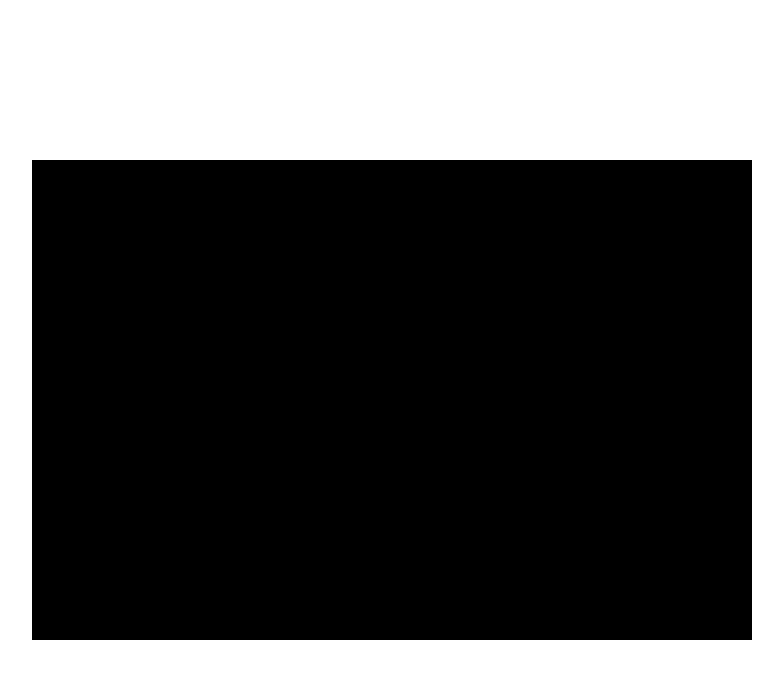
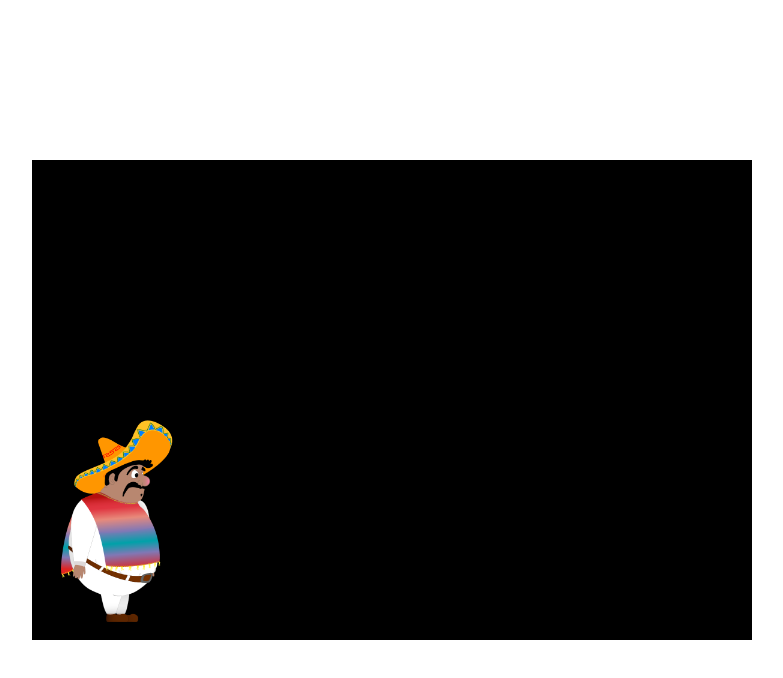
Before and after one commit to stefan-krischan/el-pollo-loco, a website: page index.html in a window 1280 px wide. Shown: the whole page, without its empty margins (248-1031 px from the left). Drawn offline with Linux system fonts and the light colour scheme.

Commit message:
feat: add single image rendering for character

```diff
--- a/index.html
+++ b/index.html
@@ -69,6 +69,7 @@
 
     <script src="scripts/classes/drawable-object.class.js"></script>
     <script src="scripts/classes/movable-object.class.js"></script>
+    <script src="scripts/classes/character.class.js"></script>
     <script src="scripts/classes/chicken.class.js"></script>
     <script src="scripts/classes/world.class.js"></script>
     <script src="scripts/script.js"></script>
--- a/scripts/classes/character.class.js
+++ b/scripts/classes/character.class.js
@@ -3,4 +3,13 @@
  * @extends MovableObject
  */
 class Character extends MovableObject {
+  scale = 0.3;
+  height = 1200;
+  width = 610;
+  x = 0;
+  y = 120;
+  constructor() {
+    super();
+    this.loadImage("assets/images/character/idle/idle-1.png");
+  }
 }
--- a/scripts/classes/world.class.js
+++ b/scripts/classes/world.class.js
@@ -24,6 +24,8 @@ class World {
    * @type {boolean}
    */
   isRunning = false;
+
+  character = new Character();
 
   /**
    * Creates a new world instance and defines the start state.
@@ -78,6 +80,7 @@ class World {
   animate() {
     if (!this.isRunning) return;
     this.ctx.clearRect(0, 0, this.ctx.canvas.width, this.ctx.canvas.height);
+    this.ctx.drawImage(this.character.img, this.character.x, this.character.y, this.character.width * this.character.scale, this.character.height * this.character.scale);
     this.rafId = requestAnimationFrame(() => this.animate());
   }
 }
```
